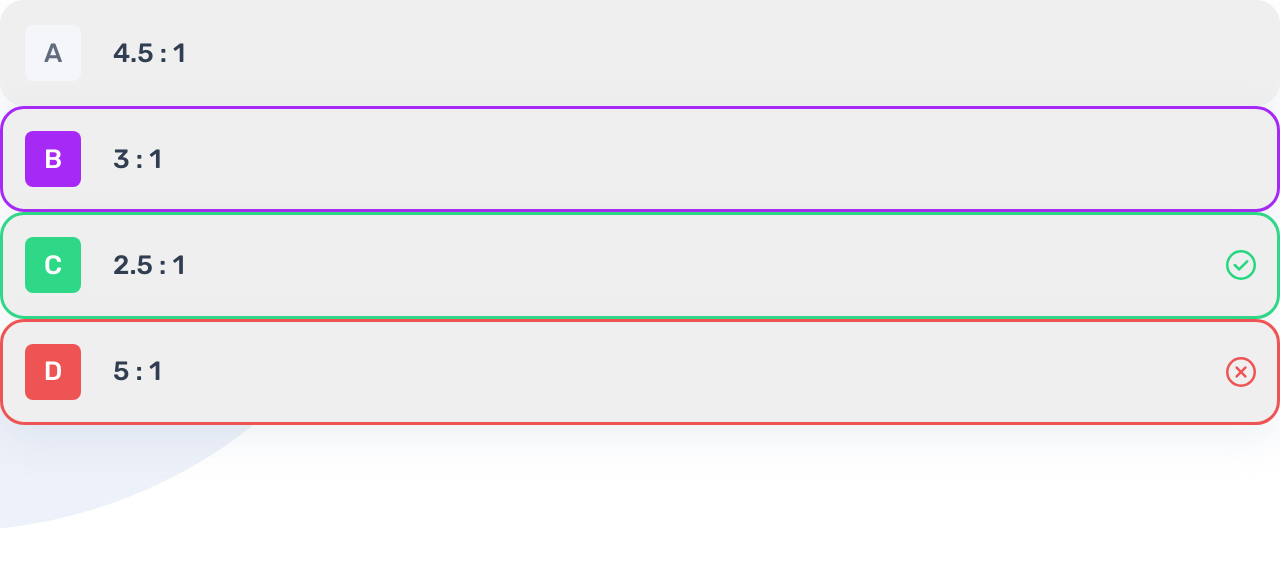
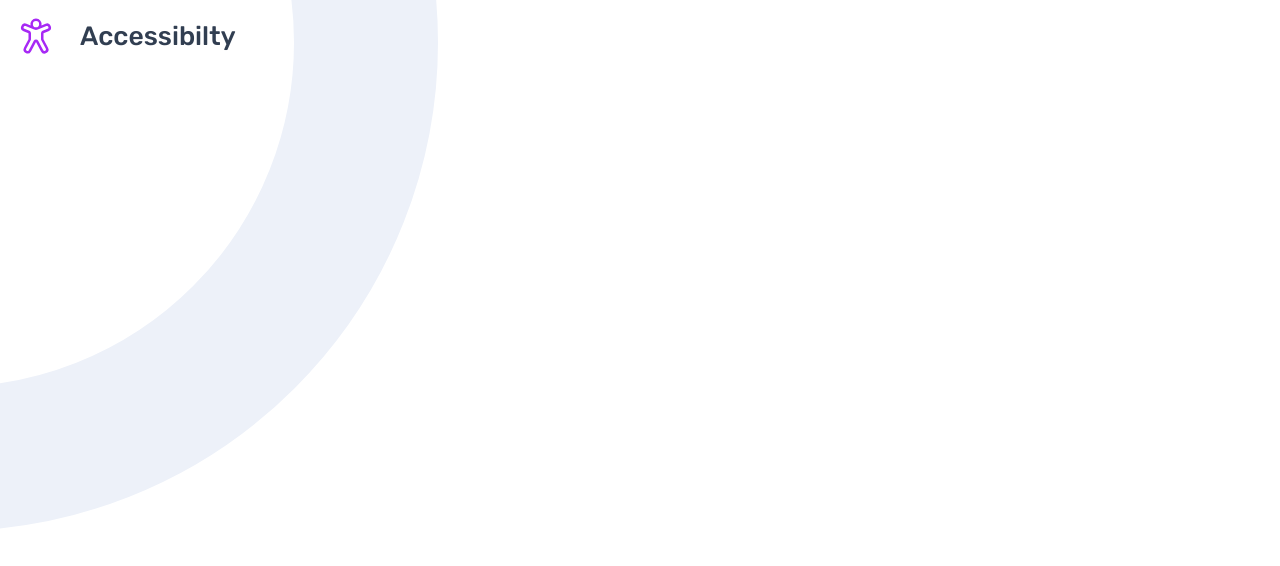
Before and after one commit to schindlerdumagat/frontend-quiz-app, a React (Vite) app: page / in a window 1280 px wide. Shown: the top 566 px of the page. Built offline with nearby package versions, Linux system fonts and the light colour scheme.

Commit message:
Add: Title component

```diff
--- a/src/App.jsx
+++ b/src/App.jsx
@@ -1,6 +1,7 @@
 import Button from "./components/Button";
 import Subject from "./components/Subject";
 import Option from "./components/Option";
+import Title from "./components/Title";
 import ThemeToggle from "./components/ThemeToggle";
 
 function App() {
@@ -16,10 +17,12 @@ function App() {
       <Subject imageSrc="/src/assets/images/icon-accessibility.svg">Accessibility</Subject> */}
 
       {/* Option */}
-      <Option letter={String.fromCharCode(65)}>4.5 : 1</Option>
+      {/* <Option letter={String.fromCharCode(65)}>4.5 : 1</Option>
       <Option letter={String.fromCharCode(66)} state="selected">3 : 1</Option>
       <Option letter={String.fromCharCode(67)} state="correct">2.5 : 1</Option>
-      <Option letter={String.fromCharCode(68)} state="error">5 : 1</Option>
+      <Option letter={String.fromCharCode(68)} state="error">5 : 1</Option> */}
+
+      <Title title="Accessibilty" imageSrc="/src/assets/images/icon-accessibility.svg" />
     </div>
   );
 }
--- /dev/null
+++ b/src/components/Title.jsx
@@ -0,0 +1,10 @@
+export default function Title({ title, imageSrc }) {
+
+    return (
+        <div className="title">
+            <img src={imageSrc} alt="" />
+            <p>{title}</p>
+        </div>
+    )
+
+}
--- a/src/styles/components/_index.scss
+++ b/src/styles/components/_index.scss
@@ -2,3 +2,4 @@
 @forward 'slider';
 @forward 'subject';
 @forward 'option';
+@forward 'title';
--- /dev/null
+++ b/src/styles/components/_title.scss
@@ -0,0 +1,6 @@
+.title {
+    display: inline-flex;
+    align-items: center;
+    gap: clamp(var(--space-200), 0.5229rem + 2.0356vw, var(--space-300));
+    padding: clamp(0rem, -0.9542rem + 4.0712vw, var(--space-200));
+}
```
